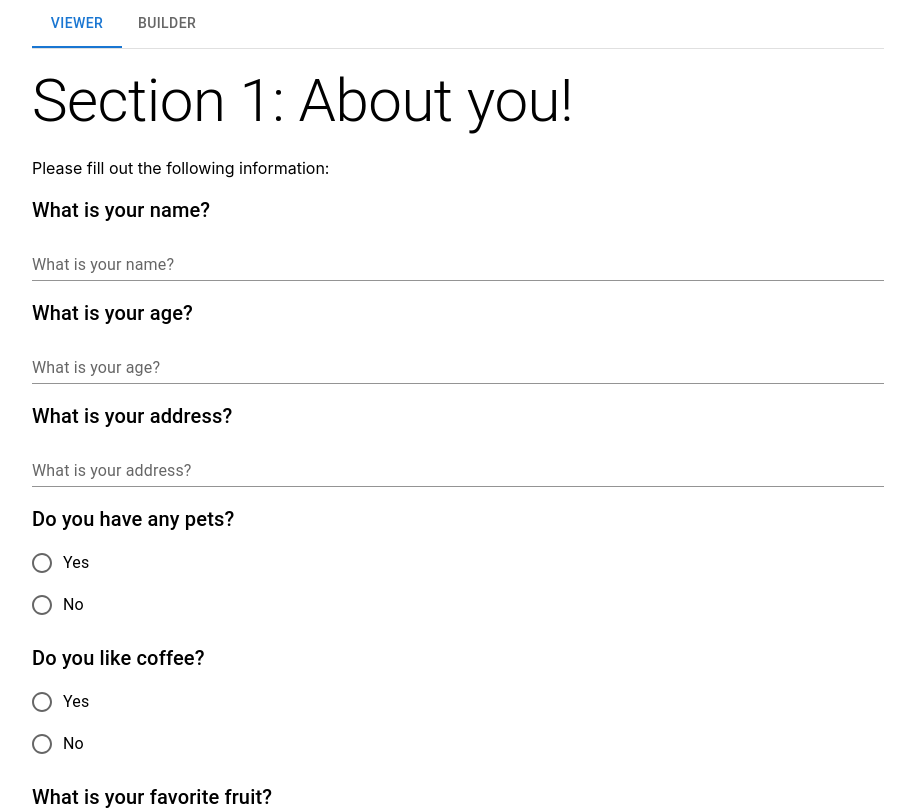
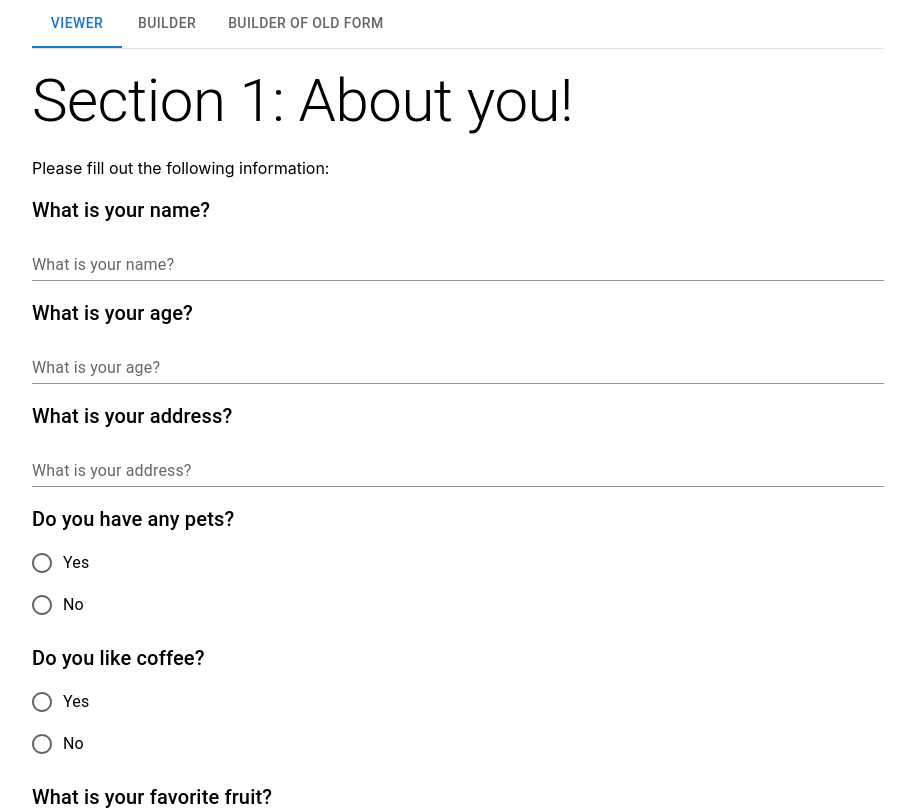
Before and after one commit to peterrwilson99/form-builder-mui, a React (Create React App) app: page / in a window 1280 px wide. Shown: the top 810 px of the page, without its empty margins (182-1097 px from the left). Built offline with nearby package versions, Linux system fonts and the light colour scheme.

Commit message:
extra tab for editing existing forms

```diff
--- a/src/App.tsx
+++ b/src/App.tsx
@@ -38,11 +38,13 @@ function App() {
           <Tabs value={value} onChange={handleTabChange} aria-label="basic tabs example">
             <Tab label="Viewer" />
             <Tab label="Builder" />
+            <Tab label="Builder of old Form" />
           </Tabs>
         </Box>
         <Box>
           {value === 0 && <Viewer form={form as Element[]} onSubmit={handleSubmit} />}
           {value === 1 && <Builder />}
+          {value === 2 && <Builder form={form} />}
         </Box>
       </Container>
     </div>
```
